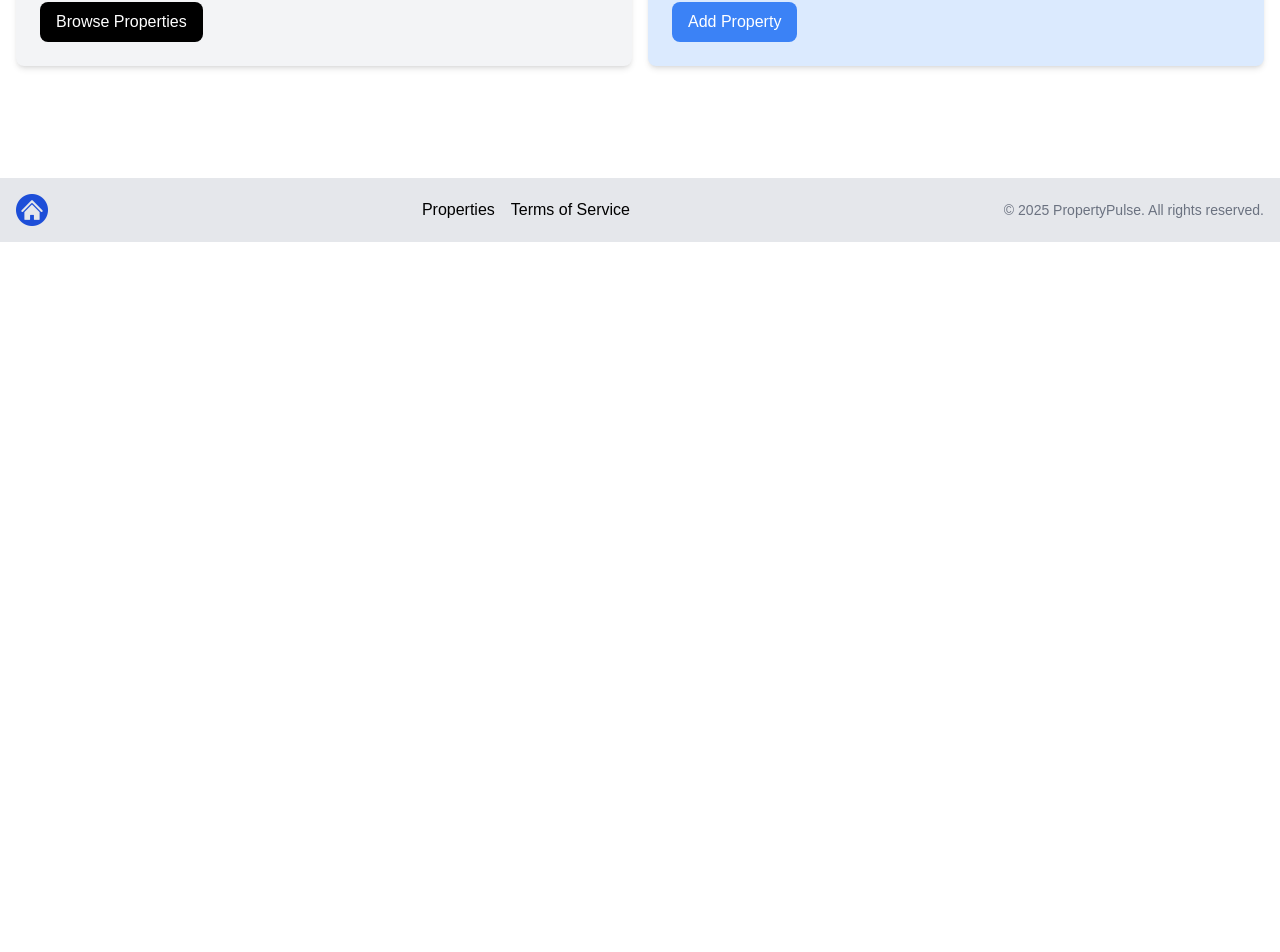
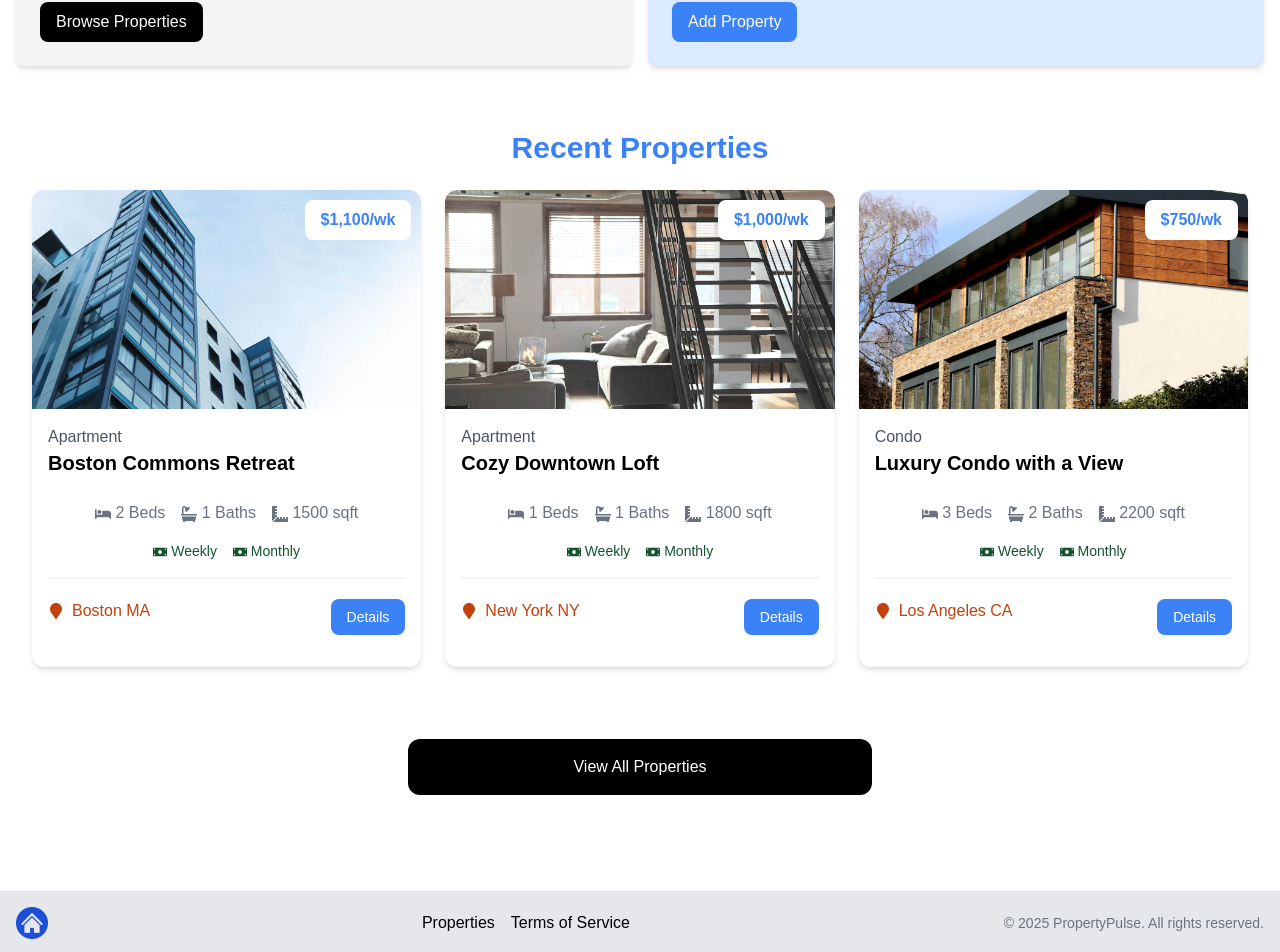
Before and after one commit to papichulo2021/Property, a Next.js app in the folder property-air-nextjs/: page / in a window 1280 px wide. Shown: the part 555-1507 px from the top of the page. Before the commit the page ends 800 px from the top, so only its background shows below. Built offline with nearby package versions, Linux system fonts and the light colour scheme.

Commit message:
Home Property Listings

```diff
--- a/property-air-nextjs/app/page.jsx
+++ b/property-air-nextjs/app/page.jsx
@@ -1,10 +1,13 @@
 import Hero from "@/components/Hero";
 import InfoBoxes from "@/components/InfoBoxes";
+import HomeProperties from "@/components/HomeProperties";
+
 const HomePage = () => {
     return (
         <>
           <Hero />
           <InfoBoxes />
+          <HomeProperties />
         </>
     );
 }
--- /dev/null
+++ b/property-air-nextjs/components/HomeProperties.jsx
@@ -0,0 +1,36 @@
+import properties from '@/properties.json'
+import PropertyCard from './PropertyCard';
+import Link from 'next/link';
+
+
+const HomeProperties = () => {
+    const recentProperties = properties.slice(0, 3);
+
+
+    return (
+    <>    <section className='px-4 py-6'>
+      <div className='container-xl lg:container m-auto px-4 py-6'>
+        <h2 className='text-3xl font-bold text-blue-500 mb-6 text-center'>
+            Recent Properties
+        </h2>
+        {properties.length === 0 ? (<p> No properties found </p>) : (
+          <div className='grid grid-cols-1 md:grid-cols-3 gap-6'>
+            {recentProperties.map((property) => (
+              <PropertyCard key={property._id} property={property} />
+            ))}
+          </div>
+        )}
+      </div>
+    </section>
+    <section className='m-auto max-w-lg my-6 px-6'>
+        <Link href='/properties' className='block bg-black text-white text-center py-4 rounded-xl
+        hover:bg-gray-700'>
+            View All Properties
+        </Link>
+    </section>
+    </>
+
+     );
+}
+
+export default HomeProperties;
```
Also changed, not shown: property-air-nextjs/components/InfoBoxes.jsx (+8 -6 lines).
